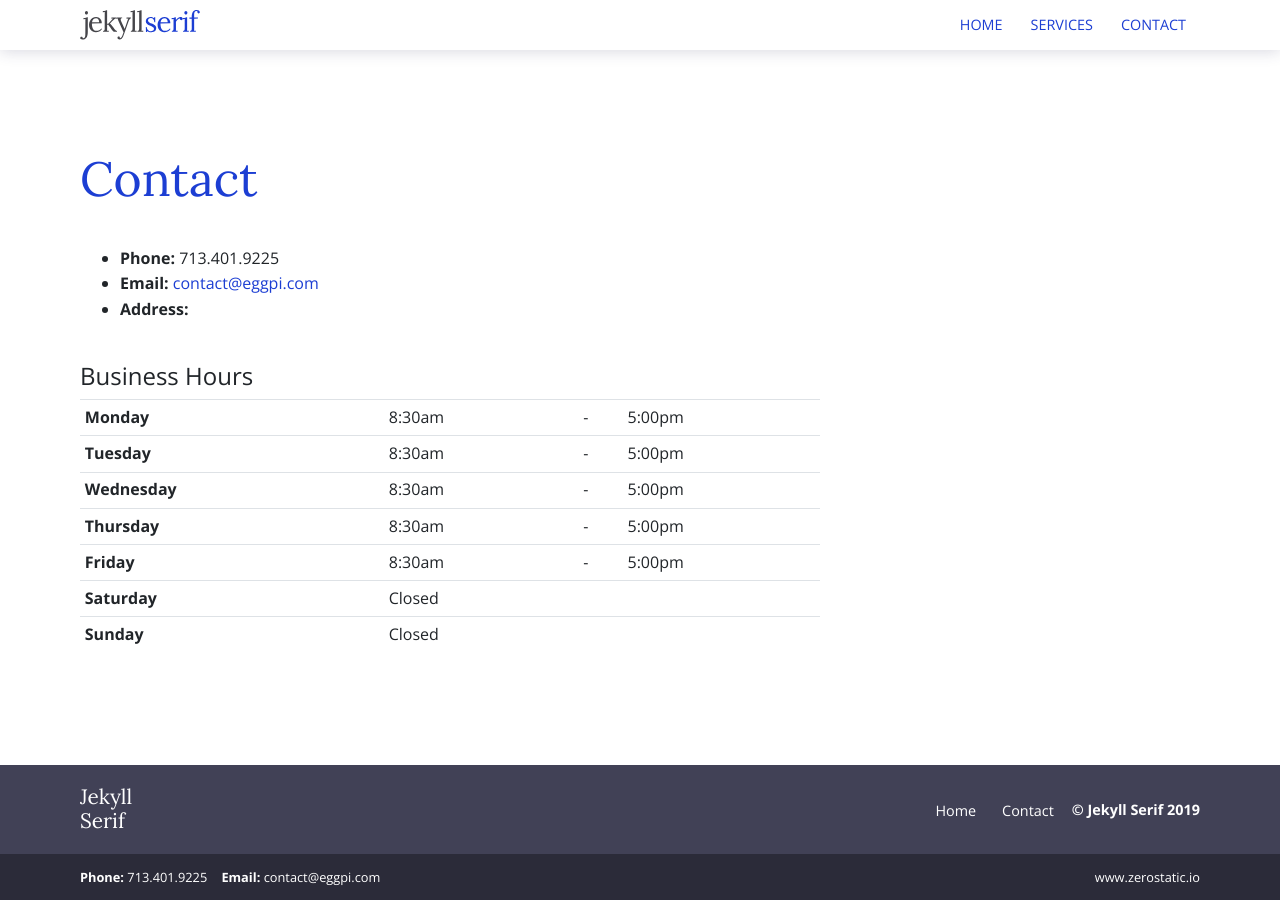
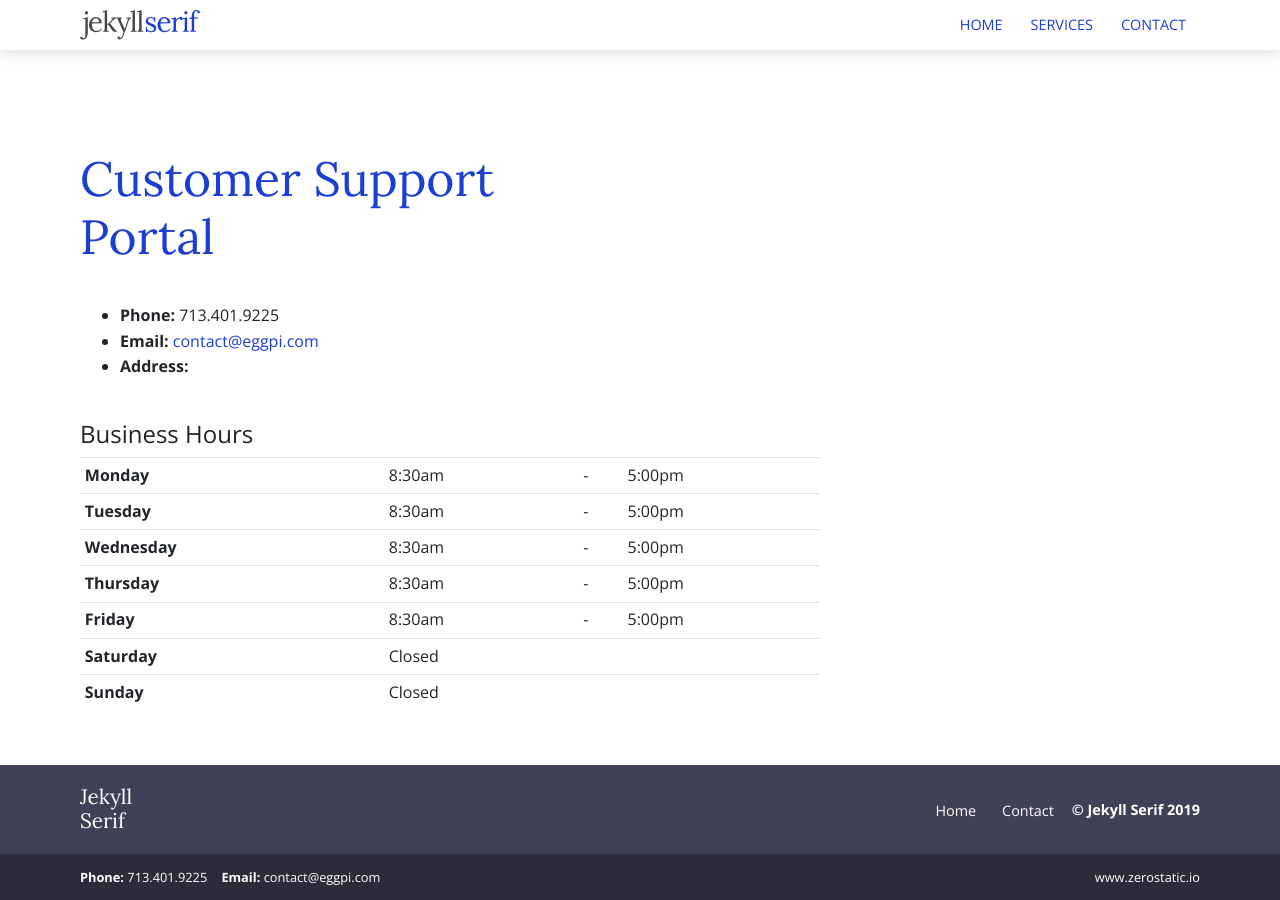
Before and after one commit to eggpi-site/eggpi-site.github.io, a Jekyll site: the page built from support.html, in a window 1280 px wide. Built offline with Jekyll 4.4.1, drawn with Linux system fonts in a browser that asks for light colours.

Commit message:
Update support.html

```diff
--- a/support.html
+++ b/support.html
@@ -8,7 +8,7 @@ bodyClass: page-contact
   <div class="container">
     <div class="row">
       <div class="col-12">
-        <h1>Contact</h1>
+        <h1>Customer Support Portal</h1>
       </div>
     </div>
   </div>
```
